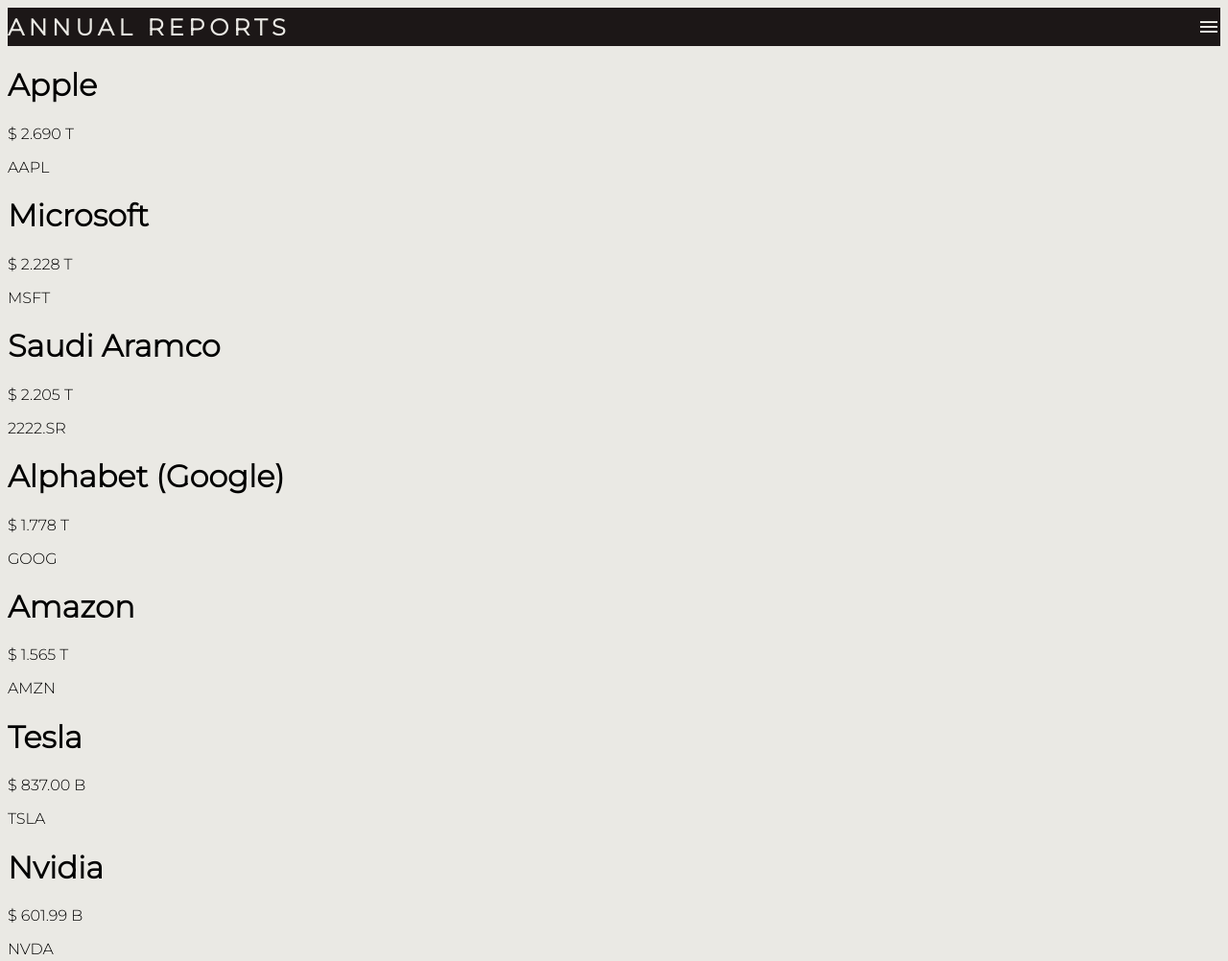
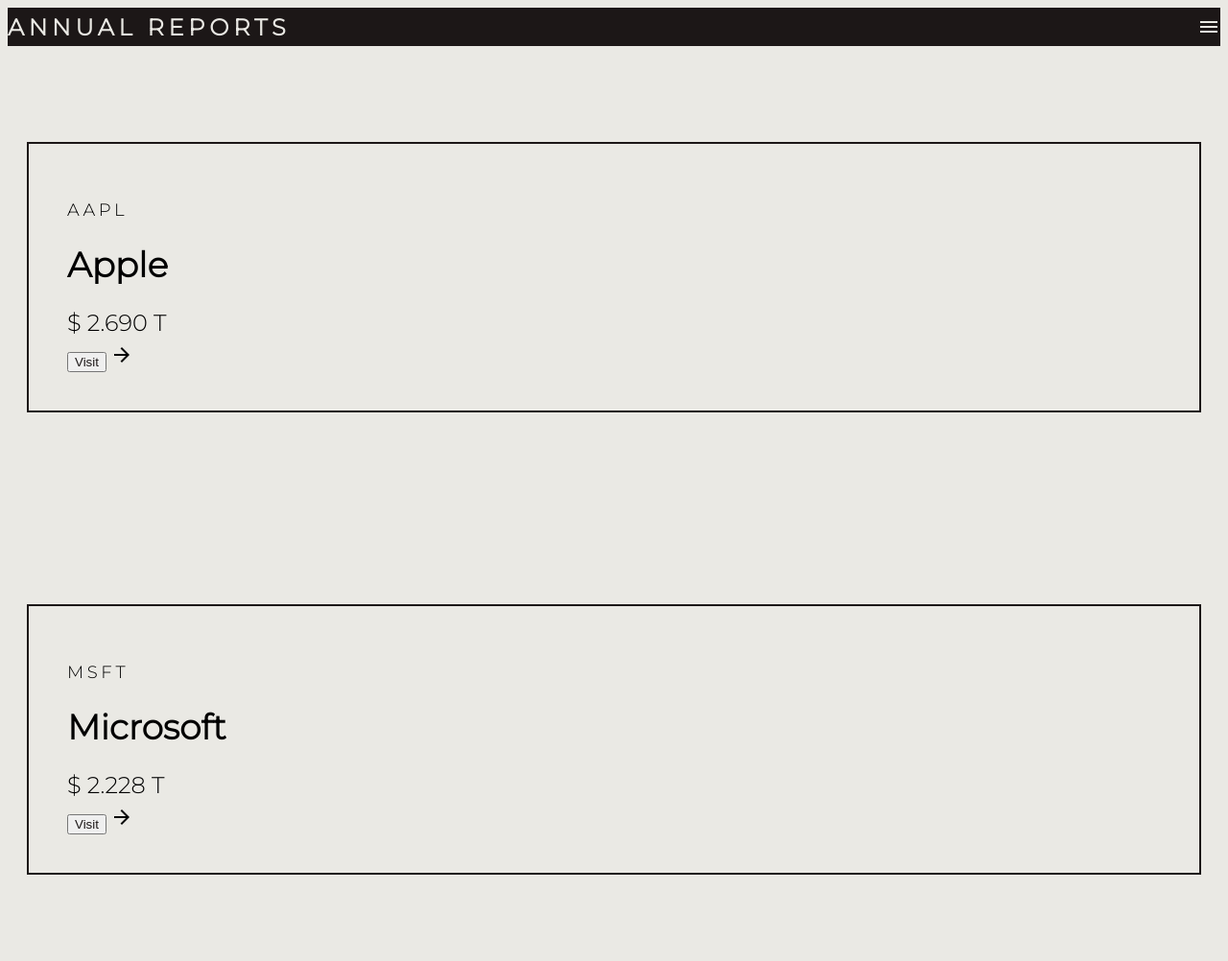
Before and after one commit to nikibzsl/ui-build-exam3, a plain HTML site: page frontend/index.html in a window 1280 px wide. Shown: the top 1002 px of the page at 96% size. Drawn offline with nearby package versions, Linux system fonts and the light colour scheme.

Commit message:
font sizes added

```diff
--- a/frontend/index.html
+++ b/frontend/index.html
@@ -9,6 +9,8 @@
 	<link href="https://fonts.googleapis.com/css2?family=Montserrat:wght@300&family=Roboto:wght@300&display=swap" rel="stylesheet">
 	<link rel="stylesheet" href="https://fonts.googleapis.com/css2?family=Material+Symbols+Outlined:opsz,wght,FILL,GRAD@20..48,100..700,0..1,-50..200" />
 
+	<link rel="stylesheet" href="https://fonts.googleapis.com/css2?family=Material+Symbols+Outlined:opsz,wght,FILL,GRAD@48,400,0,0" />
+
 	<link rel="stylesheet" href="style.css" />
 	<script src="data.js"></script>
 	<script src="script.js"></script>
--- a/frontend/script.js
+++ b/frontend/script.js
@@ -13,13 +13,19 @@ const cardsComponent = function () {
 
     for (company of companies.cards) {
         html+= `
+        <div class="main-container">
          <div class="cards-container">
             <div class="cards-inner">
-                <h1>${company.title}</h1>
-                <p>${company.text}</p>
-                <p>${company.sub}</p>
+                 <p class="sub">${company.sub}</p>
+                <h1 class="title">${company.title}</h1>
+                <p class="text">${company.text}</p>
              </div>
+            <button class="visit">${companies.button}</button>
+            <span class="material-symbols-outlined" id="arrow">
+            arrow_forward
+            </span>
             </div>
+        </div>
         `
     }
 return html
--- a/frontend/style.css
+++ b/frontend/style.css
@@ -25,3 +25,53 @@ header {
     background-color: #1c1717;
 
 }
+
+.main-container {
+    width: 100%;
+    display: flex;
+    flex-wrap: wrap;
+    flex-direction: row;
+
+}
+
+.cards-container {
+   justify-content: center;
+    flex-wrap: wrap;
+    flex-grow: 1;
+
+    max-width: 1280px;
+
+    margin: 100px 20px;
+
+    padding: 40px;
+
+    border: 2px solid #1c1717;
+}
+
+.cards-inner {
+    position: relative;
+
+    width: 400px;
+    height: 150px;
+}
+
+.sub {
+    font-size: 18px;
+    letter-spacing: 0.2em;
+
+}
+
+.title {
+    font-size: 36px;
+}
+
+.text {
+    font-size: 24px;
+}
+
+.visit {
+
+    color:#1c1717;
+
+
+}
```
